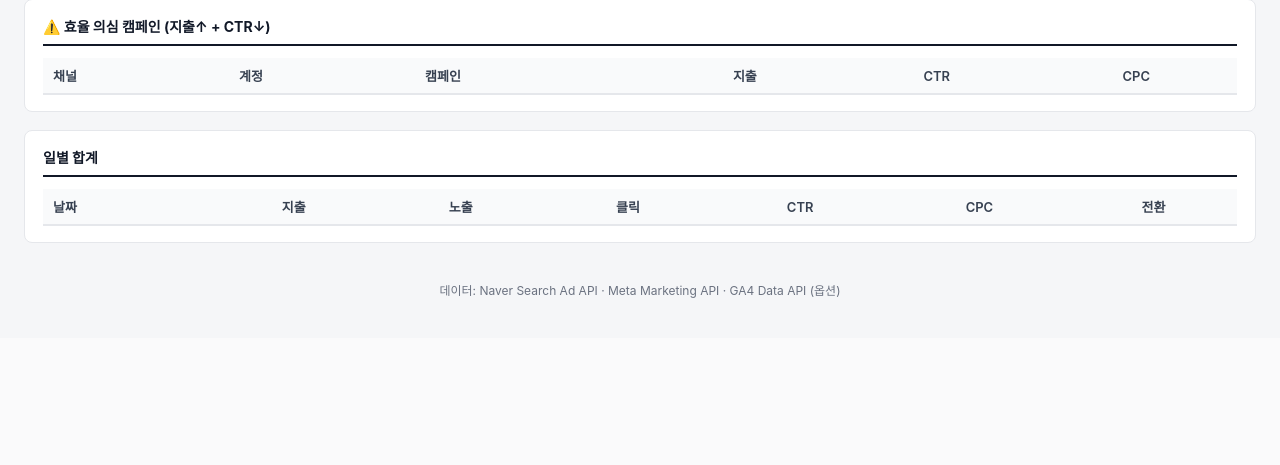
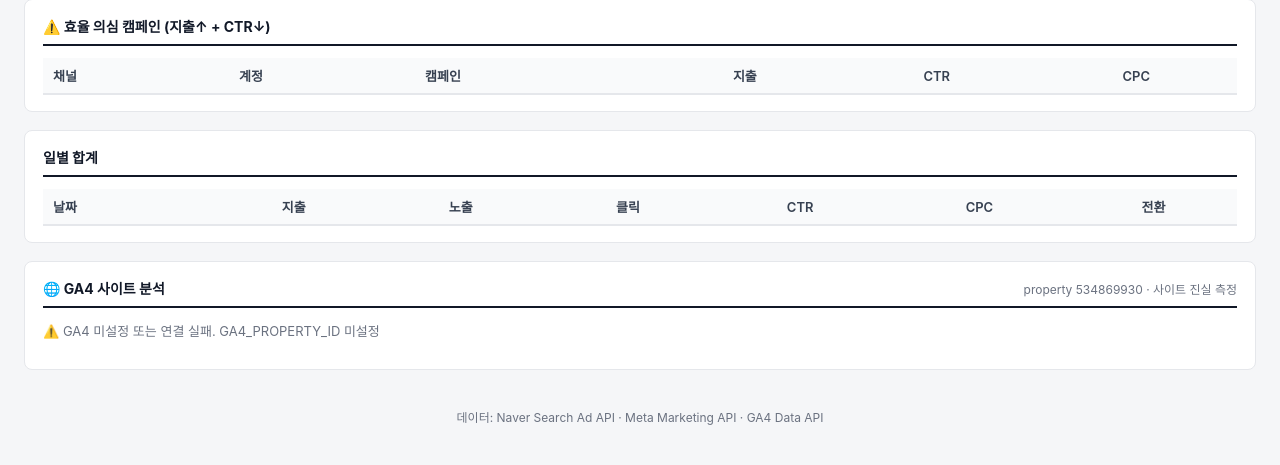
Before and after one commit to leecisung/royalhof-dashboard, a FastAPI app: page / in a window 1280 px wide. Shown: the part 839-1304 px from the top of the page. Before the commit the page ends 1137 px from the top, so only its background shows below. Run offline with FastAPI, Linux system fonts and the light colour scheme; data comes from the database, SQL or seed files in the repository; lists and menus that the app fills with data are empty.

Commit message:
feat: GA4 Data API on Vercel via env-stored user token

```diff
--- a/api/templates/dashboard.html
+++ b/api/templates/dashboard.html
@@ -216,8 +216,90 @@
     </table>
   </div>
 
+  <!-- GA4 -->
+  <div class="card">
+    <h2>🌐 GA4 사이트 분석
+      <span class="meta">property 534869930 · 사이트 진실 측정</span>
+    </h2>
+    {% if not ga4_configured %}
+      <p style="color:var(--muted);font-size:13px">⚠️ GA4 미설정 또는 연결 실패. {{ ga4_error or "" }}</p>
+    {% else %}
+      <div class="kpi-grid" style="margin-bottom:14px">
+        {% set ga4_sessions = ga4_daily | sum(attribute='sessions') %}
+        {% set ga4_users = ga4_daily | sum(attribute='users') %}
+        {% set ga4_pageviews = ga4_daily | sum(attribute='pageviews') %}
+        <div class="kpi">
+          <div class="label">👥 세션</div>
+          <div class="value">{{ "{:,}".format(ga4_sessions) }}</div>
+        </div>
+        <div class="kpi">
+          <div class="label">🧍 사용자</div>
+          <div class="value">{{ "{:,}".format(ga4_users) }}</div>
+        </div>
+        <div class="kpi">
+          <div class="label">📄 페이지뷰</div>
+          <div class="value">{{ "{:,}".format(ga4_pageviews) }}</div>
+        </div>
+      </div>
+
+      <p style="font-size:13px;font-weight:600;margin:14px 0 6px">채널/매체별 트래픽 (top 15)</p>
+      <table>
+        <thead><tr>
+          <th class="left">소스</th><th class="left">매체</th>
+          <th>세션</th><th>사용자</th><th>전환</th>
+        </tr></thead>
+        <tbody>
+        {% for s in ga4_by_source %}
+          <tr>
+            <td class="left">{{ s.source }}</td>
+            <td class="left">{{ s.medium }}</td>
+            <td>{{ "{:,}".format(s.sessions) }}</td>
+            <td>{{ "{:,}".format(s.users) }}</td>
+            <td>{{ "%.0f"|format(s.conversions) }}</td>
+          </tr>
+        {% endfor %}
+        </tbody>
+      </table>
+
+      <p style="font-size:13px;font-weight:600;margin:18px 0 6px">UTM 캠페인별 (top 15)</p>
+      <table>
+        <thead><tr>
+          <th class="left">소스</th><th class="left">매체</th><th class="left">캠페인</th>
+          <th>세션</th><th>전환</th>
+        </tr></thead>
+        <tbody>
+        {% for c in ga4_by_campaign %}
+          <tr>
+            <td class="left">{{ c.source }}</td>
+            <td class="left">{{ c.medium }}</td>
+            <td class="left">{{ c.campaign }}</td>
+            <td>{{ "{:,}".format(c.sessions) }}</td>
+            <td>{{ "%.0f"|format(c.conversions) }}</td>
+          </tr>
+        {% endfor %}
+        </tbody>
+      </table>
+
+      <p style="font-size:13px;font-weight:600;margin:18px 0 6px">이벤트별 카운트 (top 15)</p>
+      <table>
+        <thead><tr>
+          <th class="left">이벤트</th><th>발생수</th><th>사용자</th>
+        </tr></thead>
+        <tbody>
+        {% for e in ga4_by_event %}
+          <tr>
+            <td class="left">{{ e.event_name }}</td>
+            <td>{{ "{:,}".format(e.count) }}</td>
+            <td>{{ "{:,}".format(e.users) }}</td>
+          </tr>
+        {% endfor %}
+        </tbody>
+      </table>
+    {% endif %}
+  </div>
+
   <footer>
-    데이터: Naver Search Ad API · Meta Marketing API · GA4 Data API (옵션)
+    데이터: Naver Search Ad API · Meta Marketing API · GA4 Data API
   </footer>
 </main>
 {% endblock %}
--- a/requirements.txt
+++ b/requirements.txt
@@ -5,3 +5,5 @@ python-multipart==0.0.9
 requests>=2.31.0,<3.0
 python-dotenv>=1.0.0
 facebook-business>=19.0.0
+google-analytics-data>=0.18.0,<1.0
+google-auth>=2.0.0,<3.0
--- a/scripts/lib/ga4_api.py
+++ b/scripts/lib/ga4_api.py
@@ -38,17 +38,26 @@ def _load_credentials(token_path: Path, client_path: Optional[Path] = None):
     except ImportError as e:
         raise RuntimeError(f"google-auth 미설치: pip install google-auth ({e})")
 
-    if not token_path.exists():
-        raise GA4NotConfigured(
-            f"OAuth 토큰 없음 ({token_path}). "
-            f"python scripts/ga4_oauth_setup.py 로 1회 발급 필요."
-        )
-    data = json.loads(token_path.read_text(encoding="utf-8"))
+    # 파일 우선, 없으면 GA4_USER_TOKEN_JSON 환경변수 (Vercel 등 read-only 환경용)
+    if token_path.exists():
+        data = json.loads(token_path.read_text(encoding="utf-8"))
+    else:
+        env_json = os.getenv("GA4_USER_TOKEN_JSON", "").strip()
+        if not env_json:
+            raise GA4NotConfigured(
+                f"OAuth 토큰 없음 ({token_path}) + GA4_USER_TOKEN_JSON 미설정. "
+                f"python scripts/ga4_oauth_setup.py 로 1회 발급 필요."
+            )
+        data = json.loads(env_json)
     creds = Credentials.from_authorized_user_info(data, data.get("scopes"))
-    # 만료됐으면 새 access token 갱신
+    # 만료됐으면 새 access token 갱신. 파일이 writable일 때만 저장.
     if creds.expired and creds.refresh_token:
         creds.refresh(Request())
-        token_path.write_text(creds.to_json(), encoding="utf-8")
+        try:
+            if token_path.exists() and os.access(str(token_path), os.W_OK):
+                token_path.write_text(creds.to_json(), encoding="utf-8")
+        except Exception:
+            pass  # Vercel 등 read-only 환경에서는 매 요청마다 메모리상 갱신만
         logger.info("[GA4] access token 자동 갱신 완료")
     return creds
 
--- a/web/app.py
+++ b/web/app.py
@@ -199,6 +199,8 @@ def dashboard(
         daily_map.setdefault(r.get("date", ""), []).append(r)
     daily = [{"date": dt, **_kpi(rs)} for dt, rs in sorted(daily_map.items())]
 
+    ga4 = data.get("ga4", {}) or {}
+
     return TEMPLATES.TemplateResponse(
         request,
         "dashboard.html",
@@ -214,6 +216,12 @@ def dashboard(
             "top_campaigns": top_campaigns,
             "suspicious": suspicious,
             "daily": daily,
+            "ga4_configured": ga4.get("configured", False),
+            "ga4_error": ga4.get("error"),
+            "ga4_daily": ga4.get("daily", []),
+            "ga4_by_source": (ga4.get("by_source") or [])[:15],
+            "ga4_by_campaign": (ga4.get("by_campaign") or [])[:15],
+            "ga4_by_event": (ga4.get("by_event") or [])[:15],
             "from_cache": data.get("from_cache", False),
             "fetched_at": data.get("fetched_at", ""),
             "has_password": bool(_password()),
```
Also changed, not shown: web/templates/dashboard.html (+83 -1 lines).
